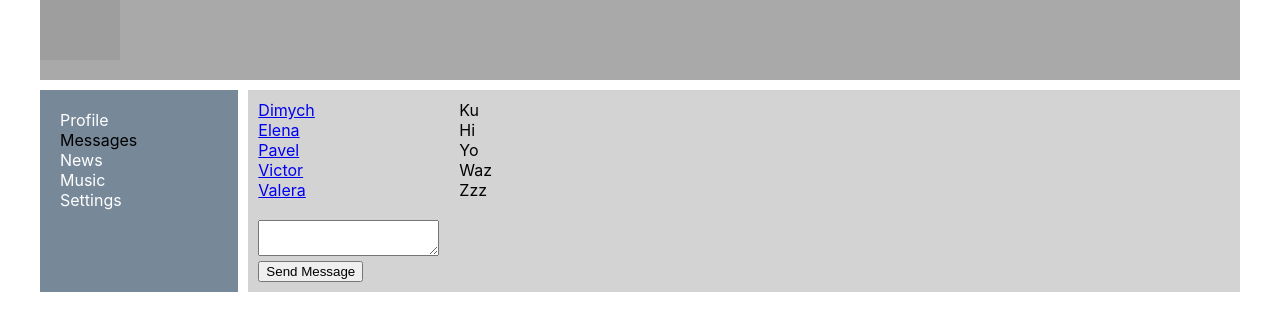
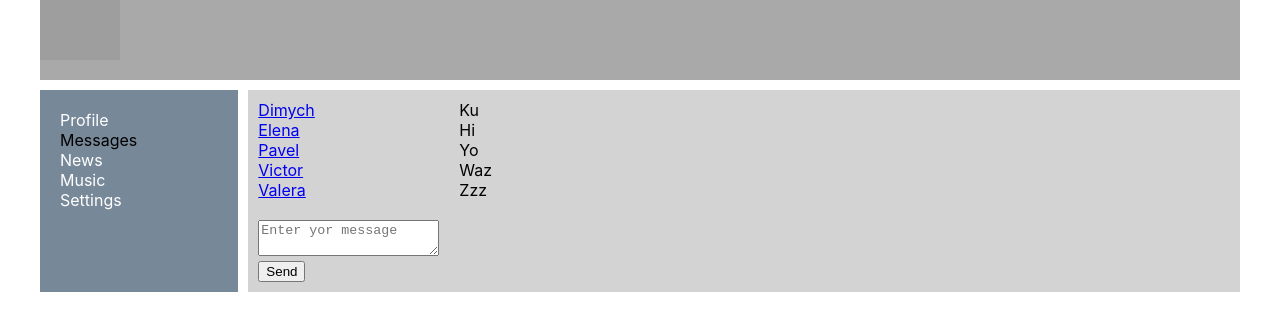
Before and after one commit to Bondarev-Igor/SocialNetworkSamurai, a React (Create React App) app: page /dialogs in a window 1280 px wide. Shown: the top 330 px of the page. Built offline with nearby package versions, Linux system fonts and the light colour scheme; grey boxes are pictures that could not be loaded.

Commit message:
add Send Message

```diff
--- a/src/App.tsx
+++ b/src/App.tsx
@@ -4,18 +4,11 @@ import Header from "./components/Header/Header";
 import Navbar from "./components/Navbar/Navbar";
 import Profile from "./components/Profile/Profile";
 import Dialogs from "./components/Dialogs/Dialogs";
-import {BrowserRouter, Route} from "react-router-dom";
+import {Route} from "react-router-dom";
 import News from "./components/News/News";
 import Music from "./components/Music/Music";
 import Settings from "./components/Settings/Settings";
-import {
-    AddPostType,
-    DialogsPageType,
-    DispatchType,
-    ProfilePageType,
-    RootStateType,
-    UpdateNewPostTextType
-} from "./redux/state";
+import {RootStateType} from "./redux/state";
 
 type PropsType = {
     state: RootStateType
@@ -24,21 +17,21 @@ type PropsType = {
 
 function App(props: PropsType) {
     return (
-        <BrowserRouter>
         <div className='app-wrapper'>
             <Header/>
             <Navbar/>
             <div className='app-wrapper-content'>
                 <Route path='/profile' render={() => <Profile
-                                                      profilePage = {props.state.profilePage}
-                                                      dispatch={props.dispatch} />}/>
-                <Route path='/dialogs' render={()=> <Dialogs dialogsPage = {props.state.dialogsPage} />}/>
+                    profilePage={props.state.profilePage}
+                    dispatch={props.dispatch}/>}/>
+                <Route path='/dialogs' render={() => <Dialogs
+                    dialogsPage={props.state.dialogsPage}
+                    dispatch={props.dispatch}/>}/>
                 <Route path='/news' component={News}/>
                 <Route path='/music' component={Music}/>
                 <Route path='/settings' component={Settings}/>
             </div>
         </div>
-        </BrowserRouter>
     );
 }
 
--- a/src/components/Dialogs/Dialogs.tsx
+++ b/src/components/Dialogs/Dialogs.tsx
@@ -2,11 +2,12 @@ import React from "react";
 import style from './Dialogs.module.css'
 import DialogItem from "./DialogItem/DialogsItem";
 import Message from "./Message/Message";
-import {DialogsPageType} from "../../redux/state";
+import {DialogsPageType, sendMessageCreator, updateNewMessageBodyCreator} from "../../redux/state";
 
 
 type  PropsType = {
     dialogsPage: DialogsPageType
+    dispatch: (action: any) => void
 }
 
 const Dialogs = (props: PropsType) => {
@@ -14,6 +15,17 @@ const Dialogs = (props: PropsType) => {
     let dialogsElements = props.dialogsPage.dialogs.map(dialog => <DialogItem name={dialog.name} id={dialog.id}/>);
 
     let messagesElements = props.dialogsPage.messages.map(message => <Message message={message.message}/>);
+    let newMessageBody = props.dialogsPage.newMessageBody;
+
+    let onMessageClick = () => {
+        debugger
+        props.dispatch(sendMessageCreator());
+    }
+
+    let onNewMessageChange = (e: any) => {
+        let body = e.target.value;
+        props.dispatch(updateNewMessageBodyCreator(body));
+    }
 
     return <div className={style.dialogs}>
         <div className={style.dialogsItems}>
@@ -23,13 +35,18 @@ const Dialogs = (props: PropsType) => {
         </div>
         <div className={style.messages}>
 
-            {messagesElements}
+            <div>{messagesElements}</div>
 
         </div>
         <div className={style.addMessage}>
-            <textarea></textarea>
             <div>
-                <button>Send Message</button>
+                <textarea
+                    value={ newMessageBody }
+                    onChange={ onNewMessageChange }
+                    placeholder="Enter yor message"></textarea>
+            </div>
+            <div>
+                  <button onClick={ onMessageClick }>Send</button>
             </div>
         </div>
     </div>
--- a/src/components/Profile/MyPosts/MyPosts.tsx
+++ b/src/components/Profile/MyPosts/MyPosts.tsx
@@ -1,13 +1,15 @@
 import React, {ChangeEvent} from 'react';
 import style from './MyPosts.module.css';
 import Post from "./Post/Post";
-import {PostType} from "../../../redux/state";
+import {addPostActionCreator, PostType, updateNewPostTextActionCreator} from "../../../redux/state";
 
 export type PostsType = {
      posts: Array<PostType>
      dispatch: (action: any) => void
      newPostText: string
 }
+
+
 
 const MyPosts = (props: PostsType) => {
 
@@ -16,17 +18,17 @@ const MyPosts = (props: PostsType) => {
      let newPostElement = React.createRef<HTMLTextAreaElement>();
 
      let AddPost=()=> {
-         debugger;
          // if (newPostElement.current) {
              // let text = newPostElement.current.value;
-             props.dispatch( {type: "ADD-POST"});
+             props.dispatch( addPostActionCreator());
              // props.updateNewPostText(" ");
          // }
      };
 
      let onPostChange = () => {
          let text = newPostElement.current!.value;
-         props.dispatch({type: "UPDATE-NEW-POST-TEXT", newText: text});
+         let action = updateNewPostTextActionCreator(text)
+         props.dispatch(action);
      };
     return (
         <div className={style.postsBlock}>
--- a/src/index.tsx
+++ b/src/index.tsx
@@ -6,14 +6,16 @@ import * as serviceWorker from './serviceWorker';
 import store from "./redux/state";
 import './index.css';
 import {RootStateType} from "./redux/state";
-
+import {BrowserRouter} from "react-router-dom";
 
 
 export let rerenderEntireTree = (state: RootStateType) => {
     ReactDOM.render(
-        <App state={state}
-             dispatch = {store.dispatch.bind(store)}
-        />,
+        <BrowserRouter>
+            <App state={state}
+                 dispatch={store.dispatch.bind(store)}
+            />
+        </BrowserRouter>,
         document.getElementById('root')
     );
 };
--- a/src/redux/state.tsx
+++ b/src/redux/state.tsx
@@ -22,6 +22,7 @@ export type ProfilePageType ={
 export type DialogsPageType = {
     dialogs: Array<DialogType>
     messages: Array<MessageType>
+    newMessageBody: string
 }
 
 export type RootStateType = {
@@ -55,6 +56,10 @@ export type StoreType = {
     dispatch: (action: any) => void
 }
 
+const UPDATE_NEW_POST_TEXT = "UPDATE-NEW-POST-TEXT";
+const ADD_POST = "ADD-POST";
+const UPDATE_NEW_MESSAGE_BODY = "UPDATE_NEW_MESSAGE_BODY";
+const SEND_MESSAGE = "SEND_MESSAGE";
 
 let store = {
     _state: {
@@ -63,7 +68,7 @@ let store = {
                 {id: 1, message: 'Hi, how are you?', likesCount: 4},
                 {id: 2, message: "It's my first post", likesCount: 9}
             ],
-            newPostText: "it-kamasutra.com"
+            newPostText: "it-kamasutra.com",
         },
         dialogsPage:{
             dialogs: [
@@ -79,13 +84,13 @@ let store = {
                 {id: 3, message: 'Yo'},
                 {id: 4, message: 'Waz'},
                 {id: 5, message: 'Zzz'}
-            ]
+            ],
+            newMessageBody: ""
         }
     },
     _callSubscriber (state: RootStateType) {
         console.log("State changed");
     },
-
     getState () {
         return this._state;
     },
@@ -93,23 +98,8 @@ let store = {
         this._callSubscriber = observer;
     },
 
-    // addPost () {
-    //     let newPost = {
-    //         id: 5,
-    //         message: this._state.profilePage.newPostText,
-    //         likesCount:0
-    //     };
-    //     this._state.profilePage.posts.push(newPost);
-    //     this._state.profilePage.newPostText = " ";
-    //     this._callSubscriber(this._state)
-    // },
-    // updateNewPostText (newText: string) {
-    //     this._state.profilePage.newPostText = newText;
-    //     this._callSubscriber(this._state)
-    // },
-
     dispatch (action: any) {
-        if (action.type === "ADD-POST") {
+        if (action.type === ADD_POST) {
             let newPost = {
                 id: 5,
                 message: this._state.profilePage.newPostText,
@@ -118,13 +108,29 @@ let store = {
             this._state.profilePage.posts.push(newPost);
             this._state.profilePage.newPostText = " ";
             this._callSubscriber(this._state)
-        } else if (action.type === "UPDATE-NEW-POST-TEXT") {
+        } else if (action.type === UPDATE_NEW_POST_TEXT) {
             this._state.profilePage.newPostText = action.newText;
+            this._callSubscriber(this._state);
+        } else if (action.type === UPDATE_NEW_MESSAGE_BODY) {
+            this._state.dialogsPage.newMessageBody = action.body;
+            this._callSubscriber(this._state);
+        } else if (action.type === SEND_MESSAGE) {
+            let body = this._state.dialogsPage.newMessageBody;
+            this._state.dialogsPage.messages.push({id: 6, message: body});
+            this._state.dialogsPage.newMessageBody = "";
             this._callSubscriber(this._state);
         }
     }
 };
 
+export const addPostActionCreator =() => ({type: ADD_POST});
+export const updateNewPostTextActionCreator =(text: string) =>
+    ({type: UPDATE_NEW_POST_TEXT, newText: text});
+
+export const sendMessageCreator =() => ({type: SEND_MESSAGE});
+export const updateNewMessageBodyCreator =(body: string) =>
+    ({type: UPDATE_NEW_MESSAGE_BODY, body: body});
+
 export default store;
 //@ts-ignore
 window.store = store;
```
